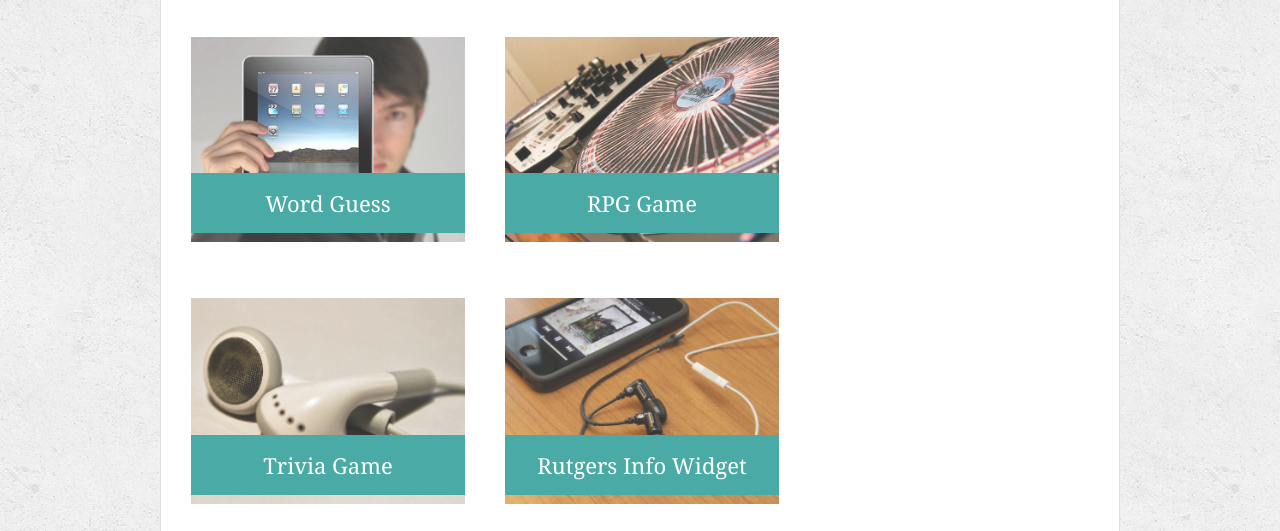
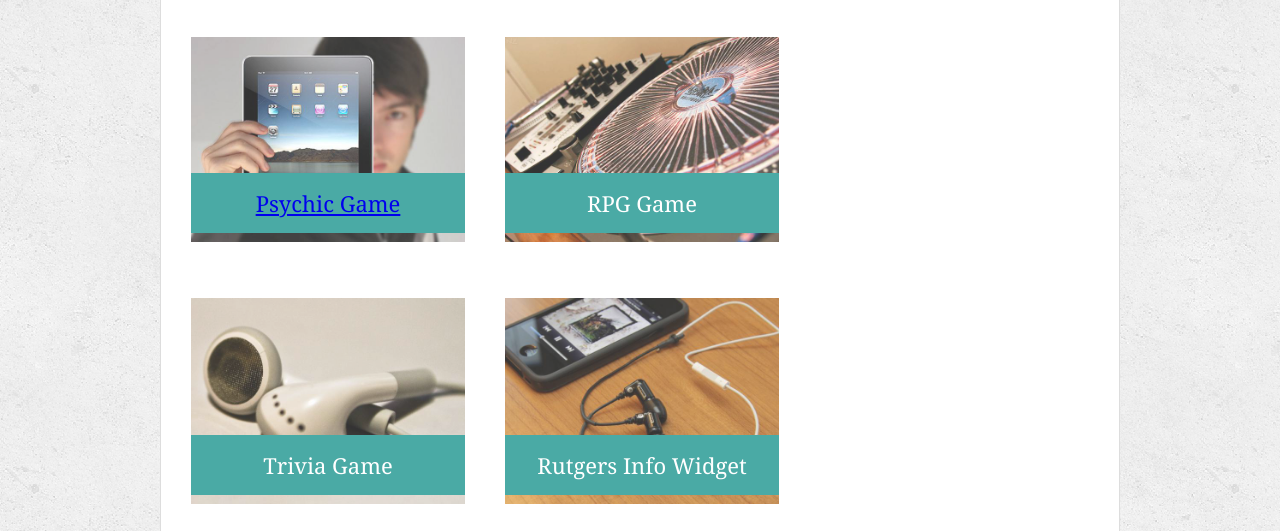
Before and after one commit to molly02/reponsive-portfolio, a plain HTML site: page portfolio.html in a window 1280 px wide. Shown: the part 269-800 px from the top of the page. Drawn offline with Linux system fonts and the light colour scheme.

Commit message:
added psychic game to portfolio page

```diff
--- a/portfolio.html
+++ b/portfolio.html
@@ -27,8 +27,7 @@
 
       <div class="work">
         <img src="assets/images/technics-q-c-640-480-1.jpg" alt="Word Guess">
-
-        <h3>Word Guess</h3>
+        <h3><a href="https://molly02.github.io/psychic-game/">Psychic Game</a></h3>
       </div>
       <div class="work">
         <img src="assets/images/technics-q-c-640-480-2.jpg" alt="RPG Game">
```
